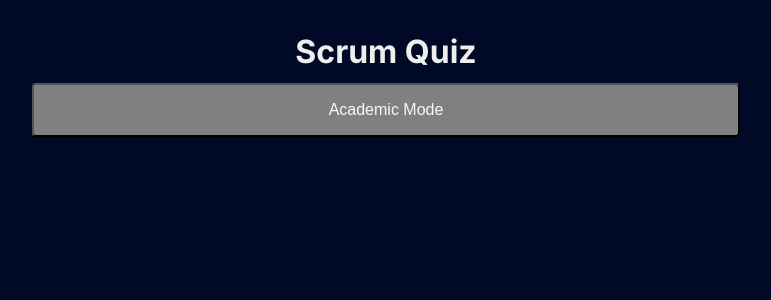
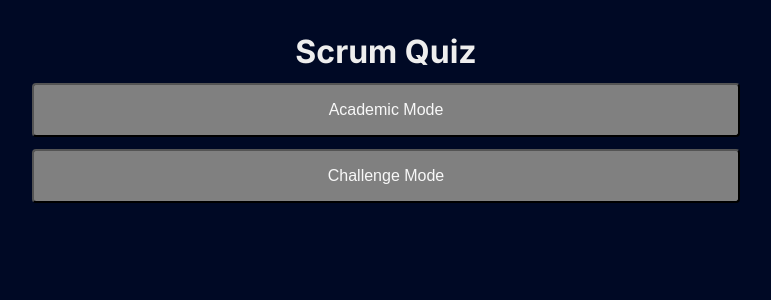
Before and after one commit to luismercon/scrumquiz, a Next.js app: page / in a window 1280 px wide. Shown: the top 300 px of the page, without its empty margins (254-1025 px from the left). Built offline with nearby package versions, Linux system fonts and the light colour scheme.

Commit message:
US06: Add Button to UI with text “Challenge Mode”

```diff
--- a/app/page.js
+++ b/app/page.js
@@ -8,6 +8,9 @@ export default function Home() {
         <Link href='/quiz'>
           <button>Academic Mode</button>
         </Link>
+        <Link href='/'>
+          <button>Challenge Mode</button>
+        </Link>
       </div>
     </main>
   )
```
